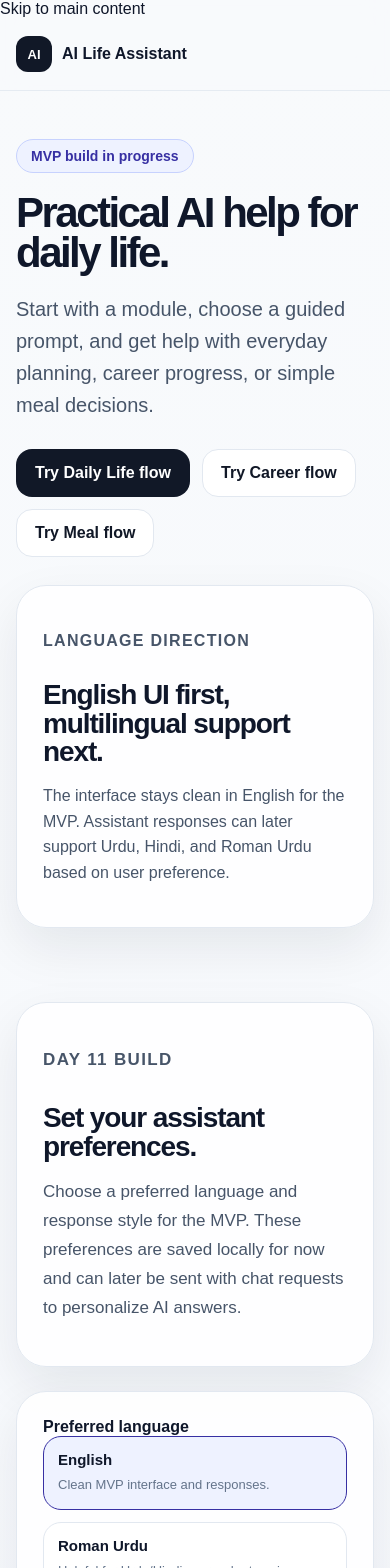
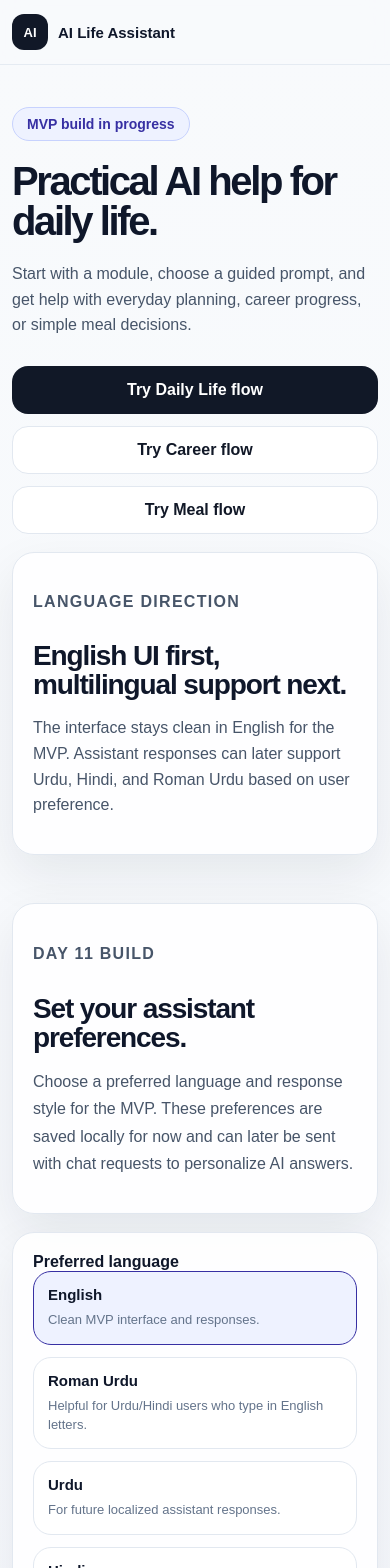
Before and after one commit to bushra-muneer/ai-life-assistant, a Next.js app: page / in a window 390 px wide. Shown: the top 1568 px of the page. Built offline with nearby package versions, Linux system fonts and the light colour scheme.

Commit message:
Polish mobile layout and focus states

```diff
--- a/app/globals.css
+++ b/app/globals.css
@@ -30,6 +30,22 @@ textarea {
   font: inherit;
 }
 
+button,
+a {
+  -webkit-tap-highlight-color: transparent;
+}
+
+button {
+  cursor: pointer;
+}
+
+a:focus-visible,
+button:focus-visible,
+textarea:focus-visible {
+  outline: 3px solid #3730a3;
+  outline-offset: 3px;
+}
+
 .container {
   width: min(1120px, calc(100% - 32px));
   margin: 0 auto;
@@ -42,6 +58,23 @@ textarea {
   border-bottom: 1px solid rgba(226, 232, 240, 0.8);
   background: rgba(248, 250, 252, 0.86);
   backdrop-filter: blur(14px);
+}
+
+.skipLink {
+  position: absolute;
+  left: 16px;
+  top: 10px;
+  z-index: 30;
+  transform: translateY(-140%);
+  border-radius: 999px;
+  padding: 10px 14px;
+  background: #111827;
+  color: #ffffff;
+  font-weight: 800;
+}
+
+.skipLink:focus {
+  transform: translateY(0);
 }
 
 .headerInner {
@@ -80,6 +113,11 @@ textarea {
   color: #475569;
   font-size: 14px;
   font-weight: 700;
+}
+
+.headerNav a,
+.headerAction {
+  min-height: 44px;
 }
 
 .headerAction {
@@ -172,10 +210,15 @@ textarea {
 
 .primaryButton,
 .secondaryButton {
+  min-height: 48px;
+  display: inline-flex;
+  align-items: center;
+  justify-content: center;
   border-radius: 16px;
   padding: 14px 18px;
   font-weight: 800;
   border: 1px solid transparent;
+  text-align: center;
 }
 
 .primaryButton {
@@ -347,6 +390,7 @@ textarea {
 }
 
 .promptChoice {
+  min-height: 74px;
   border: 1px solid #e2e8f0;
   border-radius: 18px;
   padding: 14px;
@@ -458,14 +502,76 @@ textarea {
   .promptChoices {
     grid-template-columns: 1fr;
   }
+
+  .heroGrid,
+  .dailyFlowGrid,
+  .roadmapCard {
+    gap: 18px;
+  }
 }
 
 @media (max-width: 560px) {
+  .container {
+    width: min(100% - 24px, 1120px);
+  }
+
+  .headerInner {
+    min-height: 64px;
+  }
+
+  .brand span:last-child {
+    font-size: 15px;
+  }
+
   .headerAction {
     display: none;
   }
 
+  .hero {
+    padding: 42px 0 24px;
+  }
+
   .hero h1 {
-    font-size: 42px;
+    font-size: 40px;
+    line-height: 1;
+  }
+
+  .hero p,
+  .sectionIntro p,
+  .dailyFlowIntro p {
+    font-size: 16px;
+  }
+
+  .actions {
+    flex-direction: column;
+  }
+
+  .primaryButton,
+  .secondaryButton {
+    width: 100%;
+  }
+
+  .heroPanel,
+  .roadmapCard,
+  .card,
+  .dailyFlowIntro,
+  .dailyFlowCard {
+    border-radius: 22px;
+    padding: 20px;
+  }
+
+  .grid {
+    padding-bottom: 44px;
+  }
+
+  .moduleNavSection,
+  .infoSection,
+  .roadmapSection,
+  .dailyFlowSection {
+    padding: 24px 0;
+  }
+
+  .promptChoice {
+    min-height: auto;
   }
 }
```
